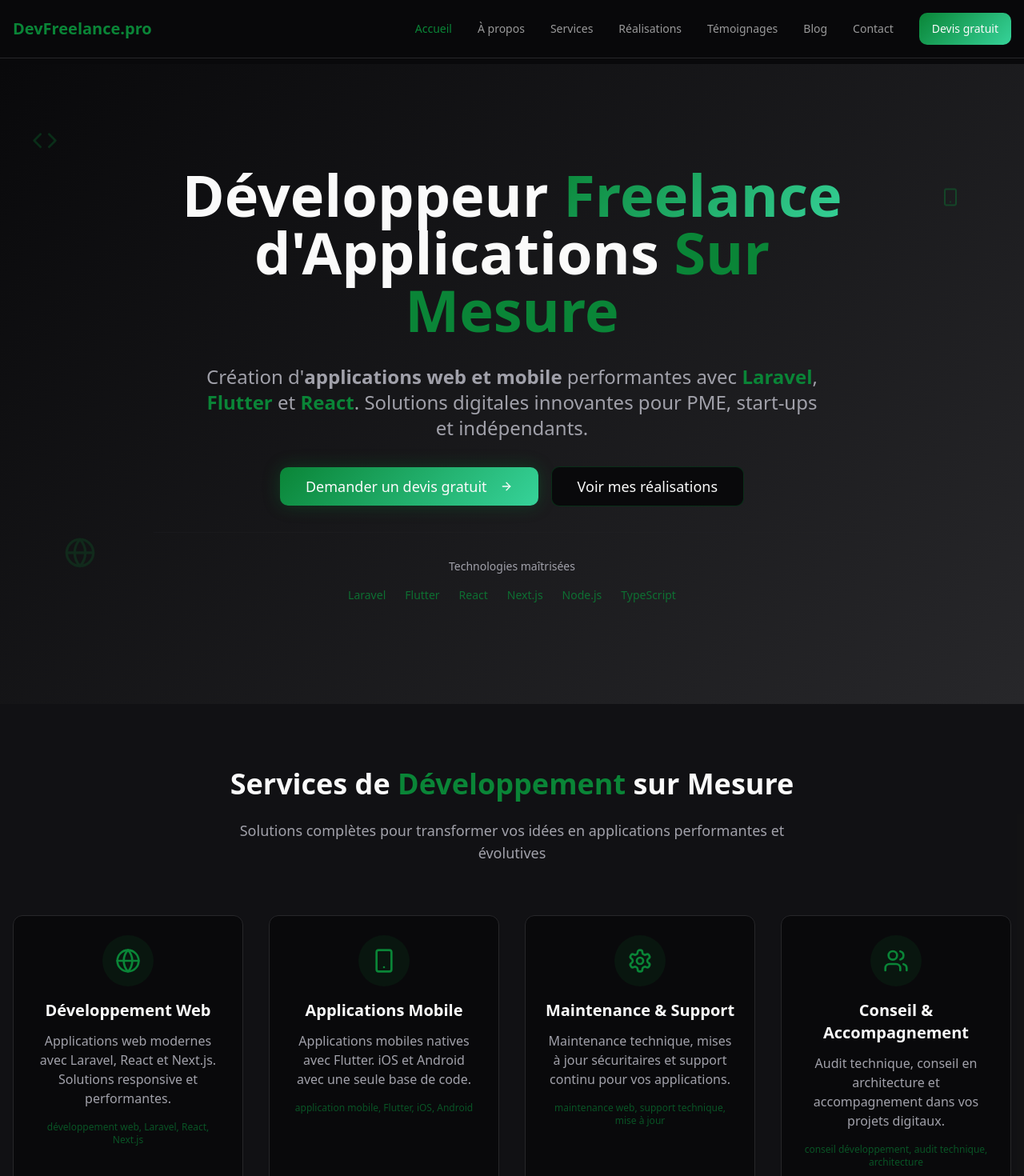
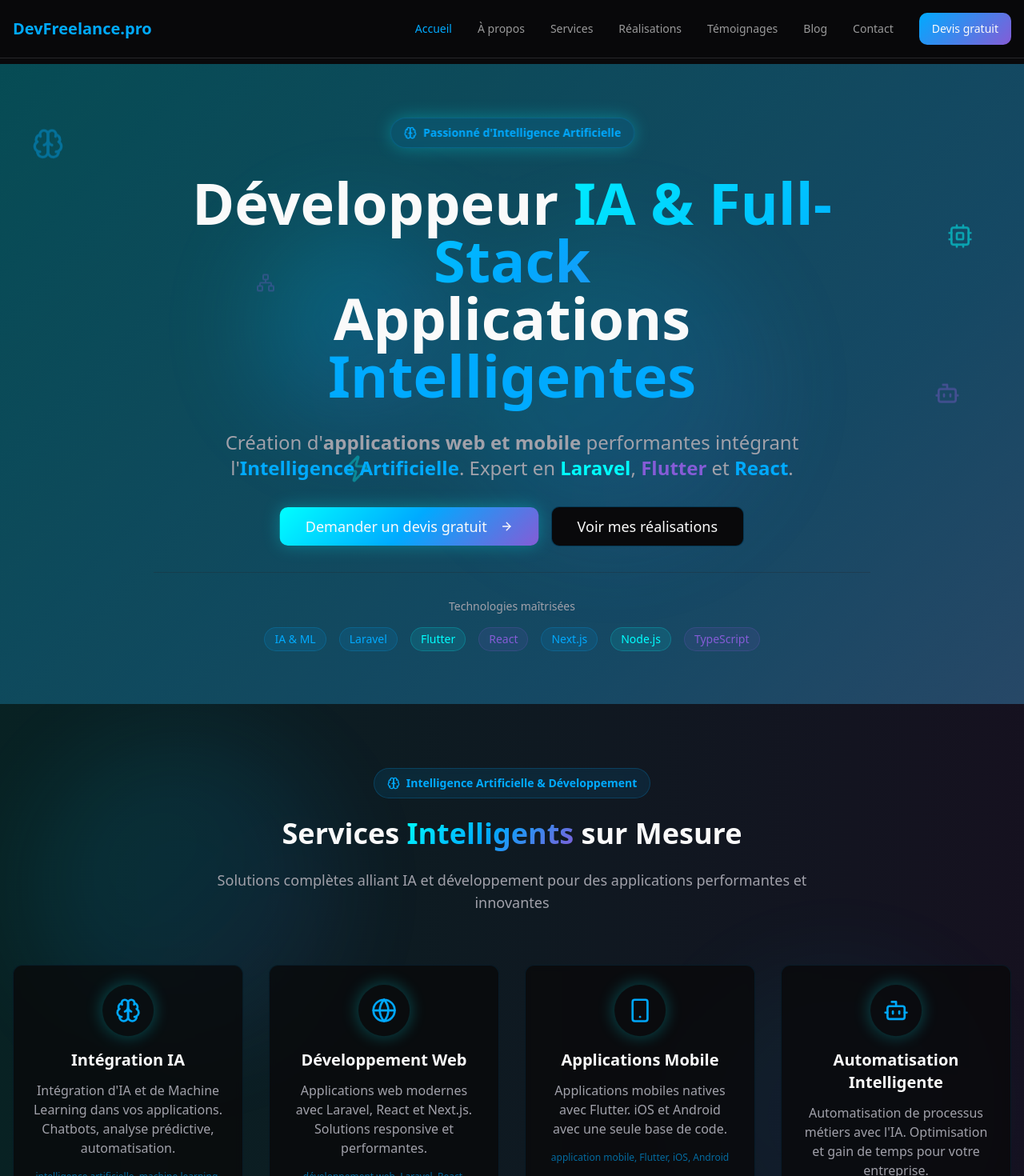
Before and after one commit to sergeahouansinou/sergeahouansinou.github.io, a React (Vite) app: page / in a window 1280 px wide. Shown: the top 1470 px of the page at 80% size. Built offline with nearby package versions, Linux system fonts and the light colour scheme.

Commit message:
Refactor: Update homepage for AI and dev passion

```diff
--- a/src/components/Hero.tsx
+++ b/src/components/Hero.tsx
@@ -1,4 +1,4 @@
-import { ArrowRight, Code, Smartphone, Globe } from "lucide-react";
+import { ArrowRight, Brain, Cpu, Sparkles, Zap, Network, Bot } from "lucide-react";
 import { Button } from "@/components/ui/button";
 import { Link } from "react-router-dom";
 import heroBg from "@/assets/hero-bg.jpg";
@@ -8,48 +8,69 @@ const Hero = () => {
     <section className="relative min-h-screen flex items-center justify-center overflow-hidden">
       {/* Background Image */}
       <div
-        className="absolute inset-0 bg-cover bg-center bg-no-repeat opacity-20"
+        className="absolute inset-0 bg-cover bg-center bg-no-repeat opacity-10"
         style={{ backgroundImage: `url(${heroBg})` }}
       />
 
-      {/* Gradient Overlay */}
+      {/* Animated Gradient Overlay */}
       <div className="absolute inset-0 bg-gradient-secondary" />
+      <div className="absolute inset-0 bg-gradient-ai opacity-30 animate-gradient-shift bg-[length:200%_200%]" />
 
-      {/* Floating Elements */}
+      {/* Neural Network Pattern */}
+      <div className="absolute inset-0 opacity-20">
+        <div className="absolute top-1/4 left-1/4 w-64 h-64 bg-gradient-ai rounded-full blur-3xl animate-pulse-glow" />
+        <div className="absolute bottom-1/4 right-1/4 w-96 h-96 bg-gradient-ai rounded-full blur-3xl animate-pulse-glow" style={{ animationDelay: '1s' }} />
+      </div>
+
+      {/* Floating AI Icons */}
       <div className="absolute top-20 left-10 animate-float">
-        <Code className="text-primary w-8 h-8 opacity-30" />
+        <Brain className="text-primary w-10 h-10 opacity-40 drop-shadow-glow" />
       </div>
-      <div className="absolute top-40 right-20 animate-float" style={{ animationDelay: '1s' }}>
-        <Smartphone className="text-primary w-6 h-6 opacity-40" />
+      <div className="absolute top-1/4 right-16 animate-float" style={{ animationDelay: '0.5s' }}>
+        <Cpu className="text-accent w-8 h-8 opacity-50 drop-shadow-glow" />
       </div>
-      <div className="absolute bottom-40 left-20 animate-float" style={{ animationDelay: '2s' }}>
-        <Globe className="text-primary w-10 h-10 opacity-20" />
+      <div className="absolute top-1/3 left-1/4 animate-float" style={{ animationDelay: '1s' }}>
+        <Network className="text-secondary w-6 h-6 opacity-30" />
+      </div>
+      <div className="absolute bottom-1/4 right-1/3 animate-float" style={{ animationDelay: '1.5s' }}>
+        <Sparkles className="text-primary w-7 h-7 opacity-40" />
+      </div>
+      <div className="absolute bottom-1/3 left-1/3 animate-float" style={{ animationDelay: '2s' }}>
+        <Zap className="text-accent w-9 h-9 opacity-35 drop-shadow-glow" />
+      </div>
+      <div className="absolute top-1/2 right-20 animate-float" style={{ animationDelay: '2.5s' }}>
+        <Bot className="text-secondary w-8 h-8 opacity-40" />
       </div>
 
       <div className="relative z-10 container mx-auto px-4 text-center">
         <div className="max-w-4xl mx-auto space-y-8 animate-slide-in">
+          {/* AI Badge */}
+          <div className="inline-flex items-center gap-2 px-4 py-2 rounded-full bg-primary/10 border border-primary/20 backdrop-blur-sm animate-neural-pulse">
+            <Brain className="w-4 h-4 text-primary" />
+            <span className="text-sm font-semibold text-primary">Passionné d'Intelligence Artificielle</span>
+          </div>
+
           <h1 className="text-5xl md:text-7xl font-bold leading-tight">
             <span className="text-foreground">Développeur</span>{" "}
-            <span className="bg-gradient-primary bg-clip-text text-transparent">
-              Freelance
+            <span className="bg-gradient-ai bg-clip-text text-transparent animate-gradient-shift bg-[length:200%_200%]">
+              IA & Full-Stack
             </span>
             <br />
-            <span className="text-foreground">d'Applications</span>{" "}
-            <span className="text-primary">Sur Mesure</span>
+            <span className="text-foreground">Applications</span>{" "}
+            <span className="text-primary drop-shadow-glow">Intelligentes</span>
           </h1>
 
           <p className="text-xl md:text-2xl text-muted-foreground max-w-3xl mx-auto leading-relaxed">
-            Création d'<strong>applications web et mobile</strong> performantes avec{" "}
-            <span className="text-primary font-semibold">Laravel</span>,{" "}
-            <span className="text-primary font-semibold">Flutter</span> et{" "}
+            Création d'<strong>applications web et mobile</strong> performantes intégrant l'<span className="text-primary font-semibold">Intelligence Artificielle</span>.
+            Expert en <span className="text-accent font-semibold">Laravel</span>,{" "}
+            <span className="text-secondary font-semibold">Flutter</span> et{" "}
             <span className="text-primary font-semibold">React</span>.
-            Solutions digitales innovantes pour PME, start-ups et indépendants.
           </p>
 
           <div className="flex flex-col sm:flex-row gap-4 justify-center items-center">
             <Button
               size="lg"
-              className="bg-gradient-primary hover:shadow-glow text-lg px-8 py-6 animate-glow"
+              className="bg-gradient-ai hover:shadow-neural text-lg px-8 py-6 animate-neural-pulse border-0"
               asChild
             >
               <Link to="/contact">
@@ -61,7 +82,7 @@ const Hero = () => {
             <Button
               variant="outline"
               size="lg"
-              className="text-lg px-8 py-6 border-primary/30 hover:border-primary"
+              className="text-lg px-8 py-6 border-primary/30 hover:border-primary hover:bg-primary/10 backdrop-blur-sm"
               asChild
             >
               <Link to="/portfolio">
@@ -73,13 +94,14 @@ const Hero = () => {
           {/* Tech Stack */}
           <div className="pt-8 border-t border-border/30">
             <p className="text-sm text-muted-foreground mb-4">Technologies maîtrisées</p>
-            <div className="flex flex-wrap justify-center gap-6 text-primary/80">
-              <span className="text-sm font-medium">Laravel</span>
-              <span className="text-sm font-medium">Flutter</span>
-              <span className="text-sm font-medium">React</span>
-              <span className="text-sm font-medium">Next.js</span>
-              <span className="text-sm font-medium">Node.js</span>
-              <span className="text-sm font-medium">TypeScript</span>
+            <div className="flex flex-wrap justify-center gap-4 text-sm">
+              <span className="px-3 py-1 rounded-full bg-primary/10 border border-primary/20 text-primary font-medium backdrop-blur-sm">IA & ML</span>
+              <span className="px-3 py-1 rounded-full bg-primary/10 border border-primary/20 text-primary font-medium backdrop-blur-sm">Laravel</span>
+              <span className="px-3 py-1 rounded-full bg-accent/10 border border-accent/20 text-accent font-medium backdrop-blur-sm">Flutter</span>
+              <span className="px-3 py-1 rounded-full bg-secondary/10 border border-secondary/20 text-secondary font-medium backdrop-blur-sm">React</span>
+              <span className="px-3 py-1 rounded-full bg-primary/10 border border-primary/20 text-primary font-medium backdrop-blur-sm">Next.js</span>
+              <span className="px-3 py-1 rounded-full bg-accent/10 border border-accent/20 text-accent font-medium backdrop-blur-sm">Node.js</span>
+              <span className="px-3 py-1 rounded-full bg-secondary/10 border border-secondary/20 text-secondary font-medium backdrop-blur-sm">TypeScript</span>
             </div>
           </div>
         </div>
--- a/src/index.css
+++ b/src/index.css
@@ -17,32 +17,46 @@ All colors MUST be HSL.
     --popover: 240 10% 3.9%;
     --popover-foreground: 0 0% 98%;
 
-    --primary: 142 86% 28%;
+    --primary: 200 100% 50%;
     --primary-foreground: 0 0% 98%;
 
-    --secondary: 240 3.7% 15.9%;
+    --secondary: 260 60% 60%;
     --secondary-foreground: 0 0% 98%;
 
     --muted: 240 3.7% 15.9%;
     --muted-foreground: 240 5% 64.9%;
 
-    --accent: 240 3.7% 15.9%;
-    --accent-foreground: 0 0% 98%;
+    --accent: 180 100% 50%;
+    --accent-foreground: 240 10% 3.9%;
 
     --destructive: 0 62.8% 30.6%;
     --destructive-foreground: 0 0% 98%;
 
     --border: 240 3.7% 15.9%;
     --input: 240 3.7% 15.9%;
-    --ring: 142 86% 28%;
+    --ring: 200 100% 50%;
 
     --radius: 0.75rem;
 
-    /* Custom portfolio colors */
-    --gradient-primary: linear-gradient(135deg, hsl(142 86% 28%), hsl(158 64% 52%));
+    /* AI-themed colors and effects */
+    --ai-cyan: 180 100% 50%;
+    --ai-blue: 200 100% 50%;
+    --ai-purple: 260 60% 60%;
+    --ai-pink: 320 80% 65%;
+
+    /* Custom gradients */
+    --gradient-primary: linear-gradient(135deg, hsl(200 100% 50%), hsl(260 60% 60%));
     --gradient-secondary: linear-gradient(135deg, hsl(240 10% 3.9%), hsl(240 3.7% 15.9%));
-    --glow-primary: 0 0 20px hsl(142 86% 28% / 0.3);
-    --shadow-card: 0 10px 30px -10px hsl(142 86% 28% / 0.1);
+    --gradient-ai: linear-gradient(135deg, hsl(180 100% 50%), hsl(200 100% 50%), hsl(260 60% 60%));
+    --gradient-neural: linear-gradient(90deg, hsl(180 100% 50% / 0.1), hsl(260 60% 60% / 0.1));
+
+    /* Glows and shadows */
+    --glow-primary: 0 0 30px hsl(200 100% 50% / 0.4);
+    --glow-cyan: 0 0 40px hsl(180 100% 50% / 0.5);
+    --glow-purple: 0 0 40px hsl(260 60% 60% / 0.5);
+    --shadow-card: 0 10px 40px -10px hsl(200 100% 50% / 0.2);
+    --shadow-neural: 0 0 60px hsl(180 100% 50% / 0.3);
+
     --transition-smooth: all 0.3s cubic-bezier(0.4, 0, 0.2, 1);
 
     --sidebar-background: 0 0% 98%;
--- a/src/pages/Home.tsx
+++ b/src/pages/Home.tsx
@@ -13,11 +13,21 @@ import {
   CheckCircle,
   Code2,
   Rocket,
-  Shield
+  Shield,
+  Brain,
+  Sparkles,
+  Bot,
+  Network
 } from "lucide-react";
 
 const Home = () => {
   const services = [
+    {
+      icon: Brain,
+      title: "Intégration IA",
+      description: "Intégration d'IA et de Machine Learning dans vos applications. Chatbots, analyse prédictive, automatisation.",
+      keywords: "intelligence artificielle, machine learning, IA, chatbot"
+    },
     {
       icon: Globe,
       title: "Développement Web",
@@ -31,20 +41,19 @@ const Home = () => {
       keywords: "application mobile, Flutter, iOS, Android"
     },
     {
-      icon: Settings,
-      title: "Maintenance & Support",
-      description: "Maintenance technique, mises à jour sécuritaires et support continu pour vos applications.",
-      keywords: "maintenance web, support technique, mise à jour"
-    },
-    {
-      icon: Users,
-      title: "Conseil & Accompagnement",
-      description: "Audit technique, conseil en architecture et accompagnement dans vos projets digitaux.",
-      keywords: "conseil développement, audit technique, architecture"
+      icon: Bot,
+      title: "Automatisation Intelligente",
+      description: "Automatisation de processus métiers avec l'IA. Optimisation et gain de temps pour votre entreprise.",
+      keywords: "automatisation, IA, processus métier, optimisation"
     }
   ];
 
   const benefits = [
+    {
+      icon: Sparkles,
+      title: "Innovation IA",
+      description: "Intégration des dernières avancées en IA pour des applications intelligentes et innovantes."
+    },
     {
       icon: Rocket,
       title: "Livraison Rapide",
@@ -56,9 +65,9 @@ const Home = () => {
       description: "Respect des bonnes pratiques, tests automatisés et code maintenable."
     },
     {
-      icon: Code2,
-      title: "Technologies Modernes",
-      description: "Utilisation des dernières technologies web et mobile pour des performances optimales."
+      icon: Network,
+      title: "Solutions Full-Stack",
+      description: "Expertise complète du frontend au backend, incluant DevOps et cloud."
     }
   ];
 
@@ -78,22 +87,31 @@ const Home = () => {
       <Hero />
 
       {/* Services Section */}
-      <section className="py-20 bg-secondary/30">
-        <div className="container mx-auto px-4">
+      <section className="py-20 bg-gradient-neural relative overflow-hidden">
+        <div className="absolute inset-0 opacity-10">
+          <div className="absolute top-10 left-10 w-96 h-96 bg-gradient-ai rounded-full blur-3xl animate-pulse-glow" />
+          <div className="absolute bottom-10 right-10 w-96 h-96 bg-gradient-ai rounded-full blur-3xl animate-pulse-glow" style={{ animationDelay: '1s' }} />
+        </div>
+
+        <div className="container mx-auto px-4 relative z-10">
           <div className="text-center max-w-3xl mx-auto mb-16">
+            <div className="inline-flex items-center gap-2 px-4 py-2 rounded-full bg-primary/10 border border-primary/20 backdrop-blur-sm mb-6">
+              <Brain className="w-4 h-4 text-primary" />
+              <span className="text-sm font-semibold text-primary">Intelligence Artificielle & Développement</span>
+            </div>
             <h2 className="text-3xl md:text-4xl font-bold mb-6">
-              Services de <span className="text-primary">Développement</span> sur Mesure
+              Services <span className="bg-gradient-ai bg-clip-text text-transparent">Intelligents</span> sur Mesure
             </h2>
             <p className="text-lg text-muted-foreground">
-              Solutions complètes pour transformer vos idées en applications performantes et évolutives
+              Solutions complètes alliant IA et développement pour des applications performantes et innovantes
             </p>
           </div>
 
           <div className="grid grid-cols-1 md:grid-cols-2 lg:grid-cols-4 gap-8">
             {services.map((service, index) => (
-              <Card key={index} className="group hover:shadow-card transition-all duration-300 hover:-translate-y-2">
+              <Card key={index} className="group hover:shadow-neural transition-all duration-300 hover:-translate-y-2 backdrop-blur-sm bg-card/80 border-primary/10 hover:border-primary/30">
                 <CardContent className="p-6 text-center">
-                  <div className="w-16 h-16 bg-primary/10 rounded-full flex items-center justify-center mx-auto mb-4 group-hover:bg-primary/20 transition-colors">
+                  <div className="w-16 h-16 bg-gradient-ai/10 rounded-full flex items-center justify-center mx-auto mb-4 group-hover:bg-gradient-ai/20 transition-all group-hover:shadow-glow animate-neural-pulse">
                     <service.icon className="w-8 h-8 text-primary" />
                   </div>
                   <h3 className="text-xl font-semibold mb-3">{service.title}</h3>
@@ -125,17 +143,17 @@ const Home = () => {
         <div className="container mx-auto px-4">
           <div className="text-center max-w-3xl mx-auto mb-16">
             <h2 className="text-3xl md:text-4xl font-bold mb-6">
-              Pourquoi Choisir un <span className="text-primary">Développeur Freelance</span> ?
+              Une Expertise <span className="bg-gradient-ai bg-clip-text text-transparent">IA & Full-Stack</span> Complète
             </h2>
             <p className="text-lg text-muted-foreground">
-              Flexibilité, expertise technique et relation directe pour des projets réussis
+              Passion pour l'innovation, expertise technique et engagement pour votre réussite
             </p>
           </div>
 
-          <div className="grid grid-cols-1 md:grid-cols-3 gap-8">
+          <div className="grid grid-cols-1 md:grid-cols-2 lg:grid-cols-4 gap-8">
             {benefits.map((benefit, index) => (
-              <div key={index} className="text-center space-y-4">
-                <div className="w-20 h-20 bg-primary/10 rounded-full flex items-center justify-center mx-auto">
+              <div key={index} className="text-center space-y-4 group">
+                <div className="w-20 h-20 bg-gradient-ai/10 rounded-full flex items-center justify-center mx-auto group-hover:shadow-glow transition-all group-hover:scale-110 animate-neural-pulse">
                   <benefit.icon className="w-10 h-10 text-primary" />
                 </div>
                 <h3 className="text-xl font-semibold">{benefit.title}</h3>
--- a/tailwind.config.ts
+++ b/tailwind.config.ts
@@ -91,11 +91,29 @@ export default {
 				},
 				'glow': {
 					'0%, 100%': { boxShadow: 'var(--glow-primary)' },
-					'50%': { boxShadow: '0 0 30px hsl(142 86% 28% / 0.5)' }
+					'50%': { boxShadow: 'var(--glow-cyan)' }
 				},
 				'slide-in': {
 					'0%': { opacity: '0', transform: 'translateY(30px)' },
 					'100%': { opacity: '1', transform: 'translateY(0)' }
+				},
+				'pulse-glow': {
+					'0%, 100%': { opacity: '1' },
+					'50%': { opacity: '0.5' }
+				},
+				'gradient-shift': {
+					'0%, 100%': { backgroundPosition: '0% 50%' },
+					'50%': { backgroundPosition: '100% 50%' }
+				},
+				'neural-pulse': {
+					'0%, 100%': {
+						boxShadow: '0 0 20px hsl(180 100% 50% / 0.3)',
+						transform: 'scale(1)'
+					},
+					'50%': {
+						boxShadow: '0 0 40px hsl(260 60% 60% / 0.5)',
+						transform: 'scale(1.05)'
+					}
 				}
 			},
 			animation: {
@@ -103,15 +121,21 @@ export default {
 				'accordion-up': 'accordion-up 0.2s ease-out',
 				'float': 'float 3s ease-in-out infinite',
 				'glow': 'glow 2s ease-in-out infinite alternate',
-				'slide-in': 'slide-in 0.6s ease-out'
+				'slide-in': 'slide-in 0.6s ease-out',
+				'pulse-glow': 'pulse-glow 2s ease-in-out infinite',
+				'gradient-shift': 'gradient-shift 3s ease infinite',
+				'neural-pulse': 'neural-pulse 3s ease-in-out infinite'
 			},
 			backgroundImage: {
 				'gradient-primary': 'var(--gradient-primary)',
-				'gradient-secondary': 'var(--gradient-secondary)'
+				'gradient-secondary': 'var(--gradient-secondary)',
+				'gradient-ai': 'var(--gradient-ai)',
+				'gradient-neural': 'var(--gradient-neural)'
 			},
 			boxShadow: {
 				'card': 'var(--shadow-card)',
-				'glow': 'var(--glow-primary)'
+				'glow': 'var(--glow-primary)',
+				'neural': 'var(--shadow-neural)'
 			},
 			transitionProperty: {
 				'smooth': 'var(--transition-smooth)'
```
